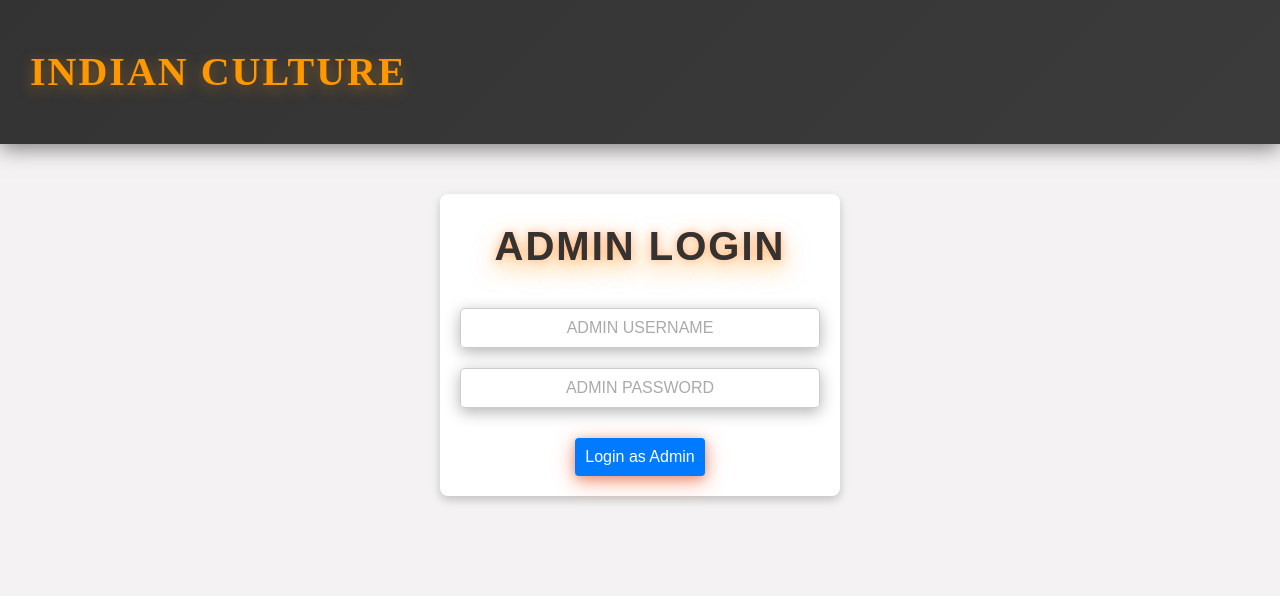
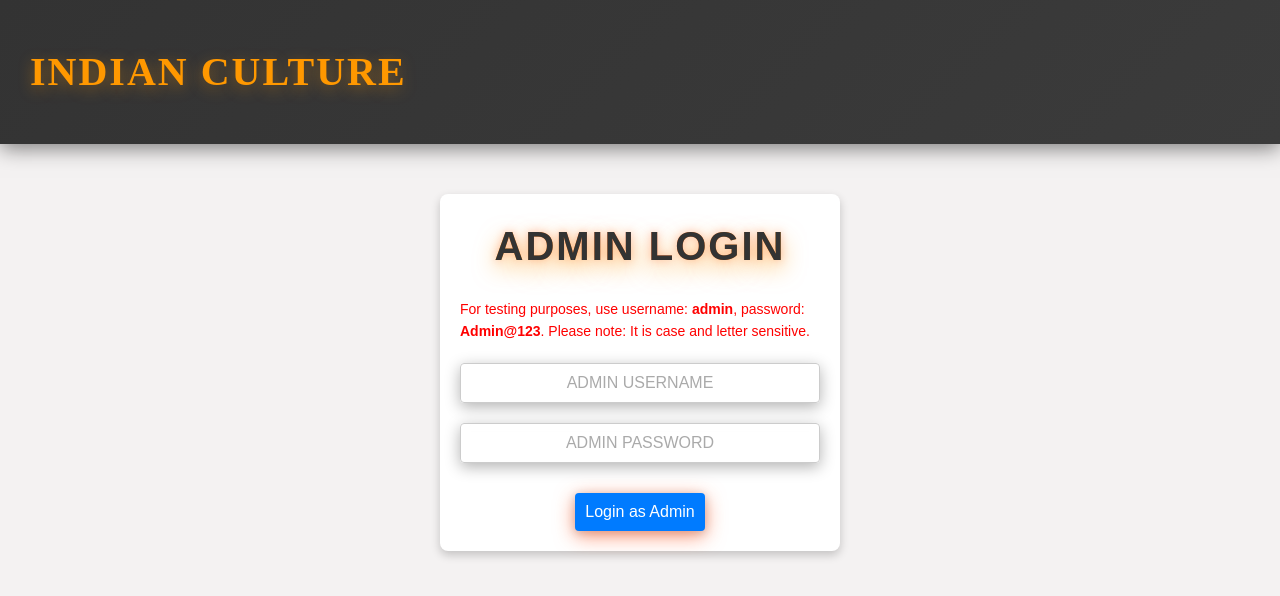
Before and after one commit to KowshikGajula/culture-awareness-app, a React (Create React App) app: page /admin-login in a window 1280 px wide. Shown: the top 596 px of the page. Built offline with nearby package versions, Linux system fonts and the light colour scheme.

Commit message:
Finished project: Frontend deployed on Vercel and backend on Railway (remaining trial credits are 2 dollars as of 11th December 2024)

```diff
--- a/src/components/AdminLogin.js
+++ b/src/components/AdminLogin.js
@@ -31,6 +31,9 @@ function AdminLogin() {
     return (
         <div className="admin-login-container"> {/* Unique class added here */}
             <h2>Admin Login</h2>
+            <p style={{ color: 'red', fontSize: '14px', marginBottom: '10px' }}>
+                For testing purposes, use username: <b>admin</b>, password: <b>Admin@123</b>. Please note: It is case and letter sensitive.
+            </p>
             <input
                 type="text"
                 placeholder="Admin Username"
```
